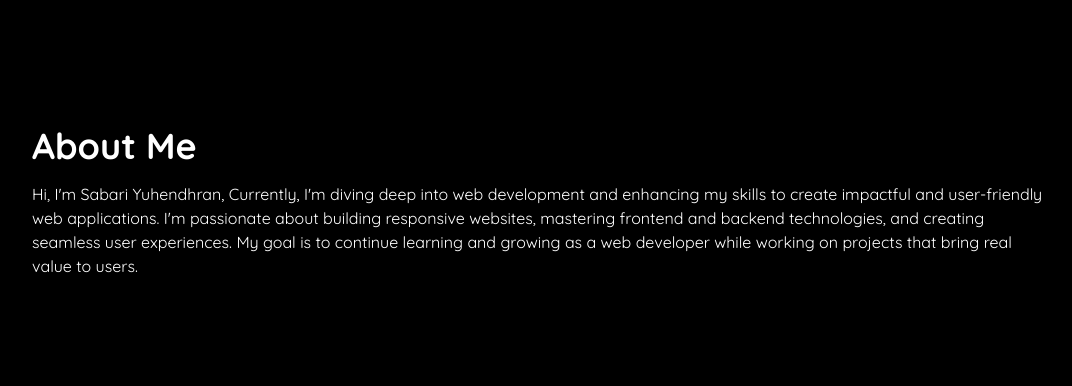
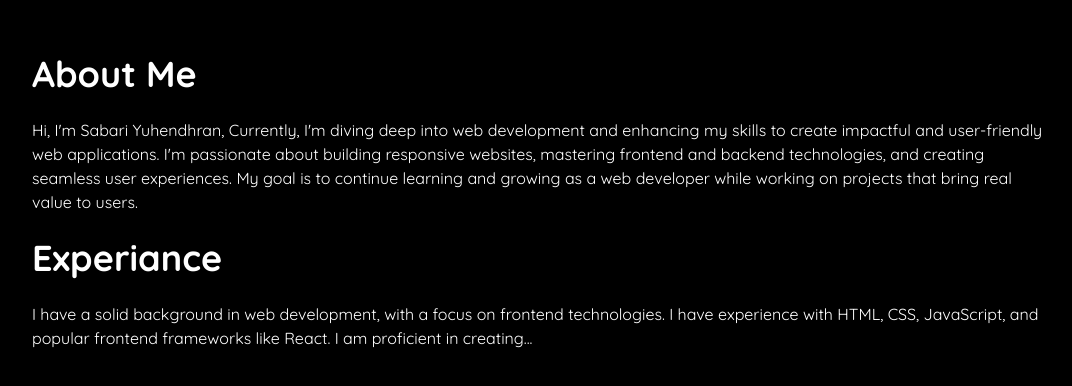
Before and after one commit to sabariyuhendh/Portfolio_V1, a React (Vite) app in the folder frontend/: page / in a window 1280 px wide. Shown: the part 1798-2184 px from the top of the page, without its empty margins (96-1168 px from the left). Built offline with nearby package versions, Linux system fonts and the light colour scheme.

Commit message:
feat(About): add experience section and improve spacing
Enhance the About page by adding a new "Experience" section and improving the spacing between elements for better readability.

```diff
--- a/frontend/src/Pages/About.jsx
+++ b/frontend/src/Pages/About.jsx
@@ -3,9 +3,9 @@ import React from "react";
 function About() {
   return (
     <>
-      <div className="flex flex-col justify-center min-h-screen">
+      <div className="flex flex-col justify-center min-h-screen gap-2">
         <h1 className="text-4xl font-bold mb-4">About Me</h1>
-        <p>
+        <p className="mb-4">
           Hi, I'm Sabari Yuhendhran, Currently, I'm diving deep into web
           development and enhancing my skills to create impactful and
           user-friendly web applications. I'm passionate about building
@@ -14,6 +14,12 @@ function About() {
           and growing as a web developer while working on projects that bring
           real value to users.
         </p>
+        <h1 className="text-4xl font-bold mb-4">Experiance</h1>
+        <p>
+          I have a solid background in web development, with a focus on frontend
+          technologies. I have experience with HTML, CSS, JavaScript, and
+          popular frontend frameworks like React. I am proficient in creating...
+        </p>
       </div>
     </>
   );
```
